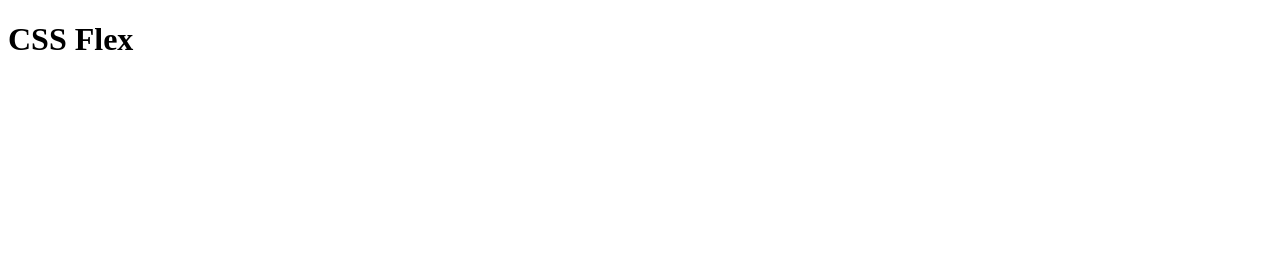
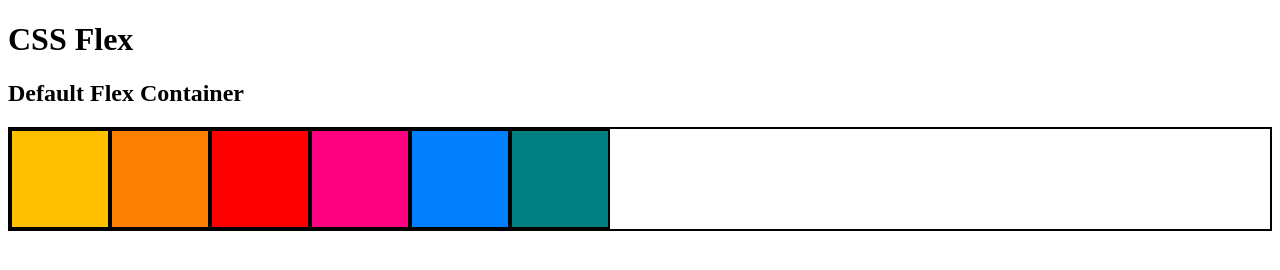
Before and after one commit to JDHofmann/css-flex, a plain HTML site: page index.html in a window 1280 px wide. Drawn offline with Linux system fonts and the light colour scheme.

Commit message:
flex boxes added

```diff
--- a/index.html
+++ b/index.html
@@ -3,17 +3,20 @@
 <head>
     <meta charset="UTF-8">
     <meta name="viewport" content="width=device-width, initial-scale=1.0">
+    <link rel="stylesheet" href="style.css">
     <title>Document</title>
 </head>
 <body>
     <h1>CSS Flex</h1>
     <p></p>
+    <h2>Default Flex Container</h2>
     <div class="flex-container" >
         <span class="one" ></span>
         <span class="two" ></span>
         <span class="three" ></span>
         <span class="four" ></span>
         <span class="five" ></span>
+        <span class="six" ></span>
     </div>
 </body>
 </html>
--- /dev/null
+++ b/style.css
@@ -0,0 +1,35 @@
+* {
+    box-sizing: border-box;
+}
+
+.flex-container {
+    border: 2px solid;
+    display: flex;
+}
+
+span {
+    display: block;
+    height: 100px;
+    width: 100px;
+    border: 2px solid;
+
+}
+
+.one {
+    background: #ffc000;
+}
+.two {
+    background: #ff8000;
+}
+.three {
+    background: #ff0000;
+}
+.four {
+    background: #ff0080;
+}
+.five {
+    background: #0080ff;
+}
+.six {
+    background: #008080;
+}
```
